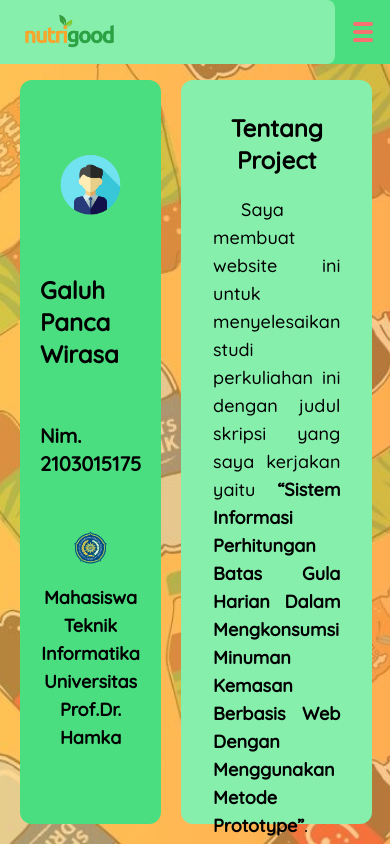
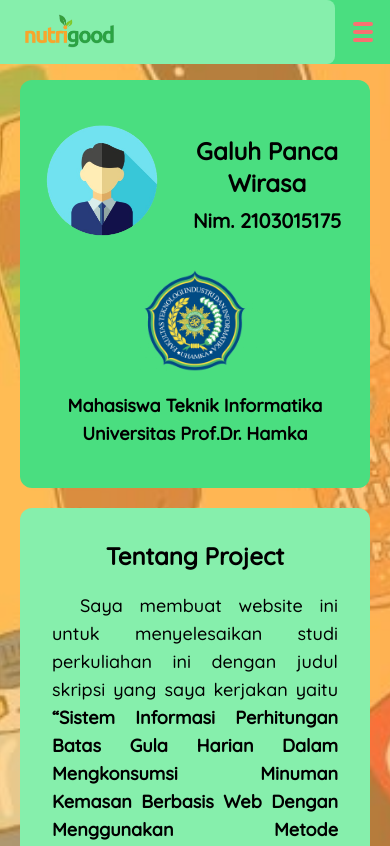
Before and after one commit to GaluhPncWirs/consumption-limit-for-packaged-beverages, a Next.js app: page /about in a window 390 px wide. Shown: the top 846 px of the page. Built offline with nearby package versions, Linux system fonts and the light colour scheme.

Commit message:
responsive bagian about hampir selesai

```diff
--- a/src/app/about/page.tsx
+++ b/src/app/about/page.tsx
@@ -7,21 +7,27 @@ import { usePathname } from "next/navigation";
 export default function AboutProject() {
   const path = usePathname();
   return (
-    <div className="h-screen">
+    <div className="h-screen max-[640px]:h-full sm:h-full lg:h-screen">
       <NavigasiBar path={path} props={""} />
-      <div className="flex pt-20 pb-5 gap-5 mx-5 h-full">
-        <div className="basis-1/4 bg-green-400 rounded-xl px-5 py-10">
+      <div className="flex pt-20 pb-5 gap-5 mx-5 h-full max-[640px]:flex-col sm:flex-col md:flex-col lg:flex-row">
+        <div className="bg-green-400 rounded-xl px-5 py-10 md:basis-2/6 lg:basis-1/4">
           <div className="flex justify-evenly h-full items-center flex-col gap-5">
+            <div className="sm:flex sm:justify-center sm:items-center sm:w-11/12 sm:gap-5 max-[640px]:flex max-[640px]:justify-center max-[640px]:items-center max-[640px]:gap-5 max-[640px]:w-full lg:flex-col">
               <Image
                 src={"/images/userProfile.png"}
                 alt="profile"
                 width={50}
                 height={50}
-              className="w-4/6 bg-cover bg-center"
+                className="w-4/6 bg-cover bg-center max-[640px]:w-2/5 sm:w-2/6 lg:w-1/2"
               />
-            <h1 className="font-bold text-2xl">Galuh Panca Wirasa</h1>
+              <div className="text-center">
+                <h1 className="font-bold text-2xl max-[640px]:mb-2 sm:mb-3">
+                  Galuh Panca Wirasa
+                </h1>
                 <h2 className="font-semibold text-xl">Nim. 2103015175</h2>
-            <div className="flex flex-col justify-center items-center gap-5">
+              </div>
+            </div>
+            <div className="flex flex-col justify-center items-center gap-5 max-[640px]:max-w-sm">
               <Image
                 src={"/images/logo_uhamka_FTII.png"}
                 alt="logo UHAMKA"
@@ -29,13 +35,13 @@ export default function AboutProject() {
                 height={50}
                 className="w-2/5 bg-cover bg-center"
               />
-              <h3 className="font-semibold text-lg text-center">
+              <h3 className="font-semibold text-lg text-center sm:text-xl">
                 Mahasiswa Teknik Informatika Universitas Prof.Dr. Hamka
               </h3>
             </div>
           </div>
         </div>
-        <div className="basis-9/12 bg-green-300 rounded-xl p-8">
+        <div className="bg-green-300 rounded-xl p-8 md:basis-2/3 lg:basis-9/12">
           <h1 className="text-2xl font-bold text-center mb-5">
             Tentang Project
           </h1>
@@ -50,7 +56,6 @@ export default function AboutProject() {
               </span>
               .
             </p>
-            <br />
             <p className="indent-7">
               Website ini dirancang untuk membantu pengguna dalam menghitung
               batas konsumsi gula harian berdasarkan profil individu mereka.
@@ -63,7 +68,6 @@ export default function AboutProject() {
               dapat mengambil langkah yang lebih bijak dalam memilih minuman
               yang mereka konsumsi.
             </p>
-            <br />
             <p className="indent-7">
               Semoga website ini dapat memberikan manfaat bagi masyarakat yang
               ingin mengontrol asupan gula dengan lebih baik dan menjalani pola
```
Lines whose indentation alone changed are shown as unchanged.
